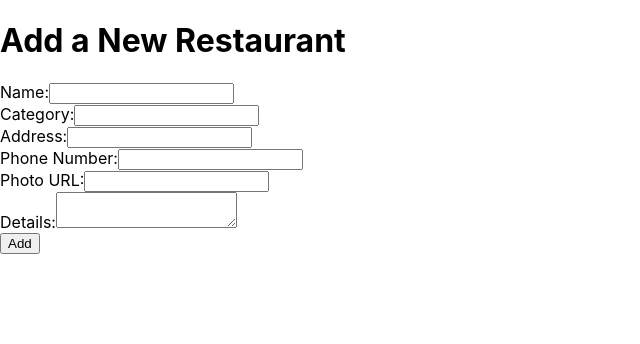
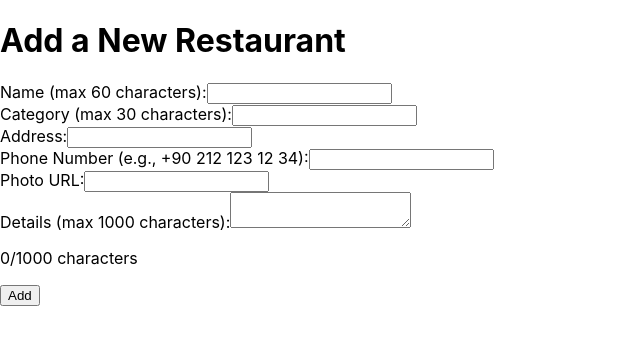
Before and after one commit to zs-akkaya/RestaurantManagementSystem, a React (Create React App) app in the folder frontend/: page /add in a window 1280 px wide. Shown: the top 344 px of the page, without its empty margins (0-640 px from the left). Built offline with nearby package versions, Linux system fonts and the light colour scheme.

Commit message:
Additional controls when adding a restaurant added

```diff
--- a/frontend/src/components/RestaurantForm.tsx
+++ b/frontend/src/components/RestaurantForm.tsx
@@ -1,5 +1,9 @@
 import React, { useState } from 'react';
 import { useNavigate } from 'react-router-dom';
+
+const MAX_NAME_LENGTH = 60;
+const MAX_CATEGORY_LENGTH = 30;
+const MAX_DETAILS_LENGTH = 1000;
 
 const RestaurantForm: React.FC = () => {
     const navigate = useNavigate();
@@ -15,13 +19,36 @@ const RestaurantForm: React.FC = () => {
 
     const handleChange = (e: React.ChangeEvent<HTMLInputElement | HTMLTextAreaElement>) => {
         const { name, value } = e.target;
+
+        // Length control for name, category, and details
+        if (
+            (name === 'name' && value.length > MAX_NAME_LENGTH) ||
+            (name === 'category' && value.length > MAX_CATEGORY_LENGTH) ||
+            (name === 'details' && value.length > MAX_DETAILS_LENGTH)
+        ) {
+            return;
+        }
+
         setFormData({ ...formData, [name]: value });
+    };
+
+    const validatePhoneNumber = (phone: string) => {
+        // Remove spaces
+        const sanitizedPhone = phone.replace(/\s+/g, '');
+        // Check phone number with country prefix
+        const phoneRegex = /^\+[1-9]\d{1,14}$/;
+        return phoneRegex.test(sanitizedPhone);
     };
 
     const handleSubmit = async (e: React.FormEvent) => {
         e.preventDefault();
 
-        // Add the new restaurant to the database by using POST to /restaurants endpoint
+        // Check if the phone number is valid
+        if (!validatePhoneNumber(formData.phone)) {
+            alert('Please enter a valid phone number with a country prefix (e.g., +90 212 123 12 34).');
+            return;
+        }
+
         try {
             const response = await fetch('http://localhost:5001/restaurants', {
                 method: 'POST',
@@ -29,7 +56,6 @@ const RestaurantForm: React.FC = () => {
                 body: JSON.stringify(formData),
             });
 
-            // If success, navigate to the homepage
             if (response.ok) {
                 alert('Restaurant added successfully!');
                 navigate('/');
@@ -47,23 +73,25 @@ const RestaurantForm: React.FC = () => {
             <h1>Add a New Restaurant</h1>
             <form onSubmit={handleSubmit}>
                 <div>
-                    <label>Name:</label>
+                    <label>Name (max {MAX_NAME_LENGTH} characters):</label>
                     <input
                         type="text"
                         name="name"
                         value={formData.name}
                         onChange={handleChange}
                         required
+                        maxLength={MAX_NAME_LENGTH}
                     />
                 </div>
                 <div>
-                    <label>Category:</label>
+                    <label>Category (max {MAX_CATEGORY_LENGTH} characters):</label>
                     <input
                         type="text"
                         name="category"
                         value={formData.category}
                         onChange={handleChange}
                         required
+                        maxLength={MAX_CATEGORY_LENGTH}
                     />
                 </div>
                 <div>
@@ -77,9 +105,9 @@ const RestaurantForm: React.FC = () => {
                     />
                 </div>
                 <div>
-                    <label>Phone Number:</label>
+                    <label>Phone Number (e.g., +90 212 123 12 34):</label>
                     <input
-                        type="text"
+                        type="tel"
                         name="phone"
                         value={formData.phone}
                         onChange={handleChange}
@@ -89,19 +117,21 @@ const RestaurantForm: React.FC = () => {
                 <div>
                     <label>Photo URL:</label>
                     <input
-                        type="text"
+                        type="url"
                         name="photo"
                         value={formData.photo}
                         onChange={handleChange}
                     />
                 </div>
                 <div>
-                    <label>Details:</label>
+                    <label>Details (max {MAX_DETAILS_LENGTH} characters):</label>
                     <textarea
                         name="details"
                         value={formData.details}
                         onChange={handleChange}
+                        maxLength={MAX_DETAILS_LENGTH}
                     />
+                    <p>{formData.details.length}/{MAX_DETAILS_LENGTH} characters</p>
                 </div>
                 <button type="submit">Add</button>
             </form>
```
